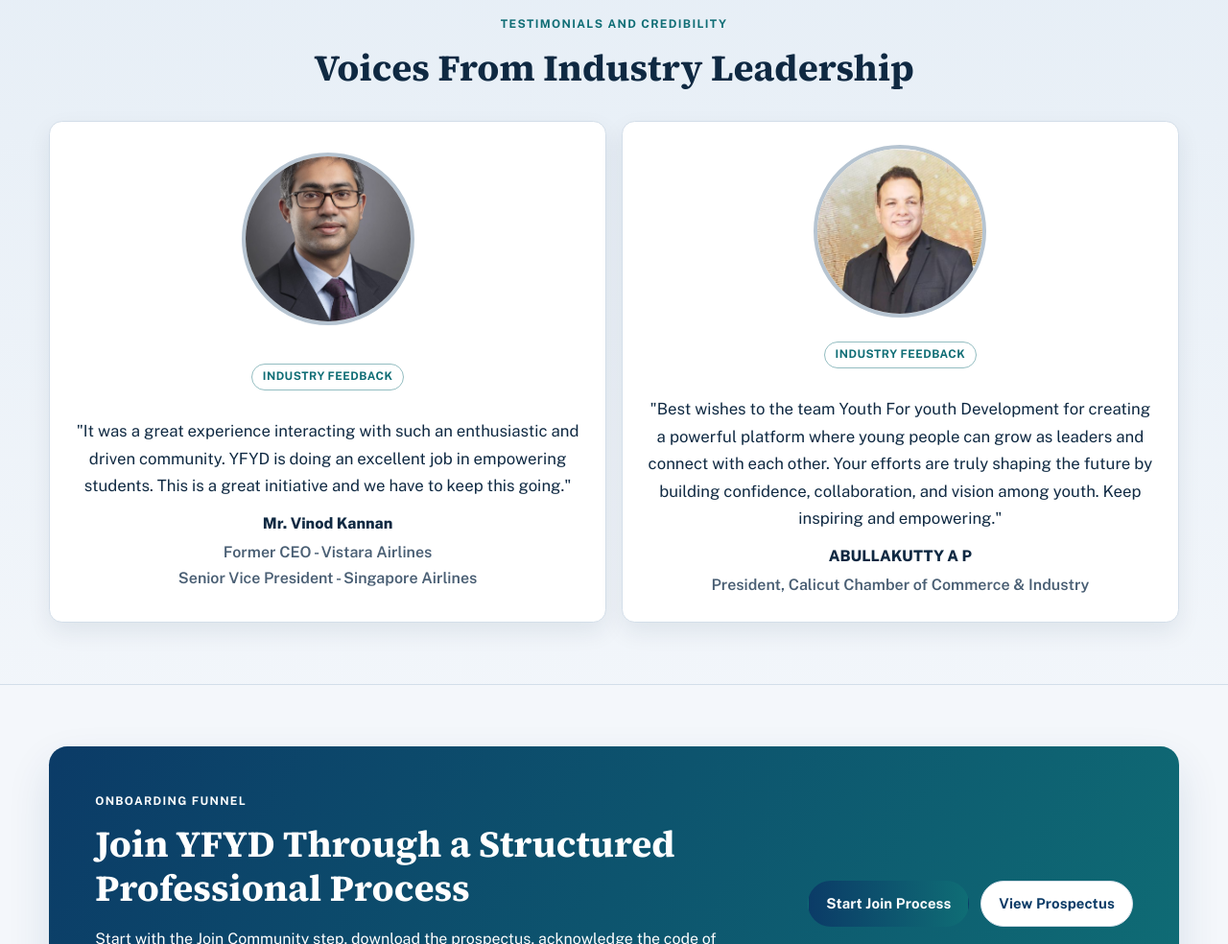
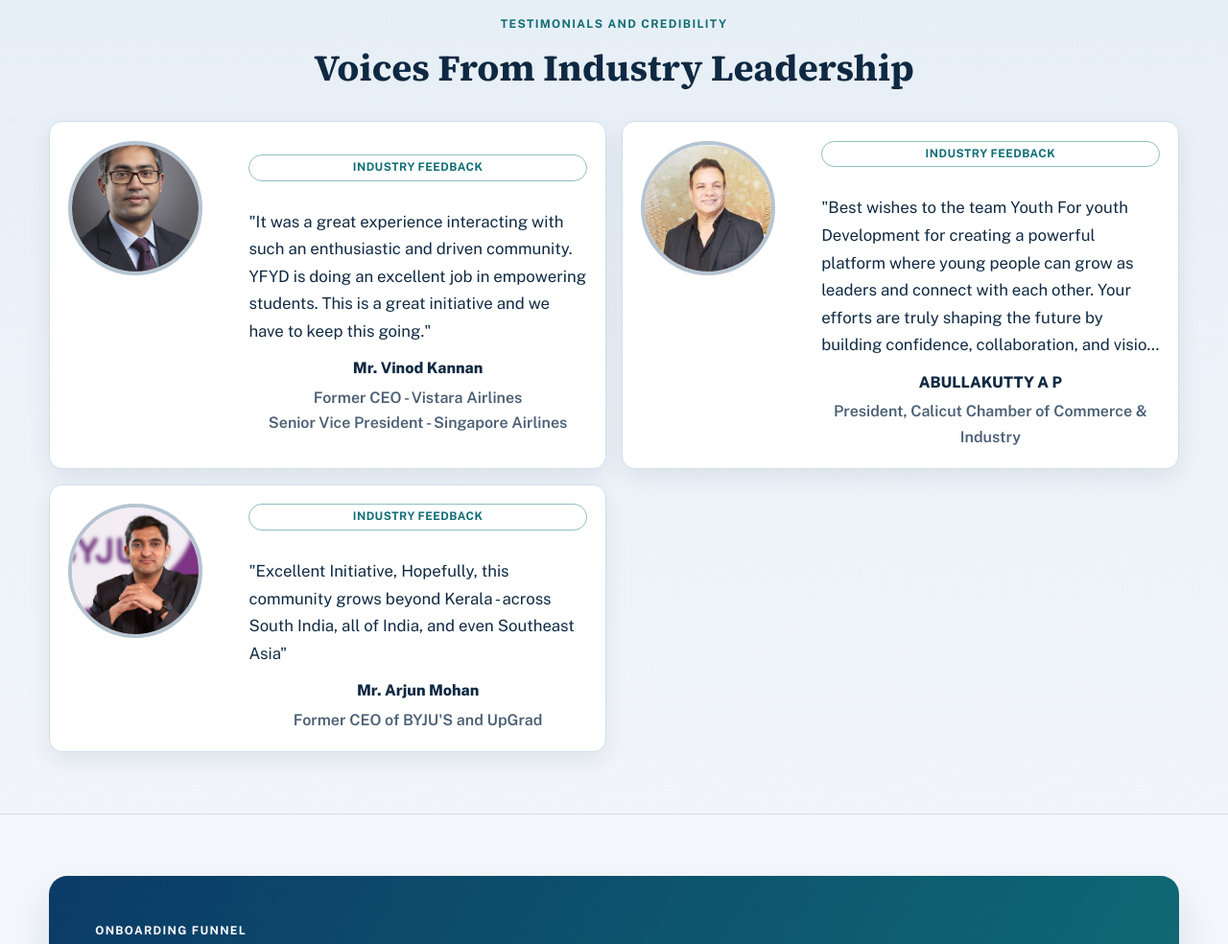
Before and after one commit to adilkt16/yfyd, a plain HTML site: page index.html in a window 1280 px wide. Shown: the part 2940-3924 px from the top of the page at 96% size. Drawn offline with nearby package versions, Linux system fonts and the light colour scheme.

Commit message:
Added Arjun Mohan's testimonial

```diff
--- a/assets/css/style.css
+++ b/assets/css/style.css
@@ -1018,21 +1018,21 @@ ul {
   display: grid;
   grid-template-columns: repeat(auto-fit, minmax(320px, 1fr));
   gap: var(--space-4);
+  align-items: stretch;
 }
 
 .testimonial-card {
-  display: grid;
-  grid-template-columns: 1fr;
+  display: flex;
+  flex-direction: column;
   gap: var(--space-5);
   align-items: center;
-  justify-items: center;
-  height: 100%;
   background: #ffffff;
   border: 1px solid var(--line);
   border-radius: var(--radius-md);
   padding: var(--space-5);
   box-shadow: var(--shadow-sm);
   text-align: center;
+  height: 100%;
 }
 
 .testimonial-photo {
@@ -1044,6 +1044,11 @@ ul {
   margin: 0 auto;
 }
 
+/* Ensure photo doesn't shrink and stays consistent */
+.testimonial-photo {
+  flex: 0 0 auto;
+}
+
 .testimonial-feedback {
   margin: var(--space-3) 0;
   font-size: 1.05rem;
@@ -1052,6 +1057,16 @@ ul {
   text-align: center;
 }
 
+/* Clamp feedback to a fixed number of lines for consistent card heights */
+.testimonial-feedback {
+  display: -webkit-box;
+  -webkit-box-orient: vertical;
+  -webkit-line-clamp: 5; /* show up to 5 lines */
+  overflow: hidden;
+  text-overflow: ellipsis;
+  max-width: 100%;
+}
+
 .testimonial-name {
   margin: 0;
   font-weight: 800;
@@ -1064,6 +1079,71 @@ ul {
   color: var(--ink-soft);
   font-weight: 600;
   text-align: center;
+}
+
+/* Keep name and designation from growing the card unexpectedly */
+.testimonial-name,
+.testimonial-designation {
+  overflow: hidden;
+  text-overflow: ellipsis;
+  white-space: nowrap;
+  width: 100%;
+}
+
+/* Ensure the inner content fills available space so all cards align */
+.testimonial-card > div {
+  display: flex;
+  flex-direction: column;
+  justify-content: space-between;
+  align-items: stretch;
+  width: 100%;
+  min-height: 1px; /* allow flex children to stretch properly */
+}
+
+/* Reserve consistent space for feedback and footer */
+.testimonial-card .testimonial-feedback {
+  margin-bottom: var(--space-3);
+}
+
+/* Responsive: horizontal layout on wide screens */
+@media (min-width: 1000px) {
+  .testimonial-grid {
+    grid-template-columns: repeat(auto-fit, minmax(420px, 1fr));
+  }
+
+  .testimonial-card {
+    flex-direction: row;
+    align-items: stretch;
+    padding: calc(var(--space-5) * 0.8);
+  }
+
+  /* (Reverted) full-width nth-child styling removed */
+
+  .testimonial-photo {
+    width: 140px;
+    height: 140px;
+    margin: 0;
+    margin-right: var(--space-5);
+    flex: 0 0 auto;
+  }
+
+  .testimonial-card > div {
+    padding: 0;
+    display: flex;
+    flex-direction: column;
+    justify-content: center;
+  }
+
+  .testimonial-feedback {
+    -webkit-line-clamp: 6;
+    text-align: left;
+  }
+
+  .testimonial-name,
+  .testimonial-designation {
+    white-space: normal;
+    text-overflow: clip;
+  }
 }
 
 .testimonial-controls {
--- a/assets/js/main.js
+++ b/assets/js/main.js
@@ -117,6 +117,13 @@
         designation: "President, Calicut Chamber of Commerce & Industry",
         feedback:
           "\"Best wishes to the team Youth For youth Development for creating a powerful platform where young people can grow as leaders and connect with each other. Your efforts are truly shaping the future by building confidence, collaboration, and vision among youth. Keep inspiring and empowering.\"",
+      },
+      {
+        photo: "assets/events/Arjun-Mohan.png",
+        name: "Mr. Arjun Mohan",
+        designation: "Former CEO of BYJU'S and UpGrad",
+        feedback:
+          "\"Excellent Initiative, Hopefully, this community grows beyond Kerala - across South India, all of India, and even Southeast Asia\"",
       },
     ];
 
```
Also changed, not shown: assets/events/Arjun-Mohan.png (added).
